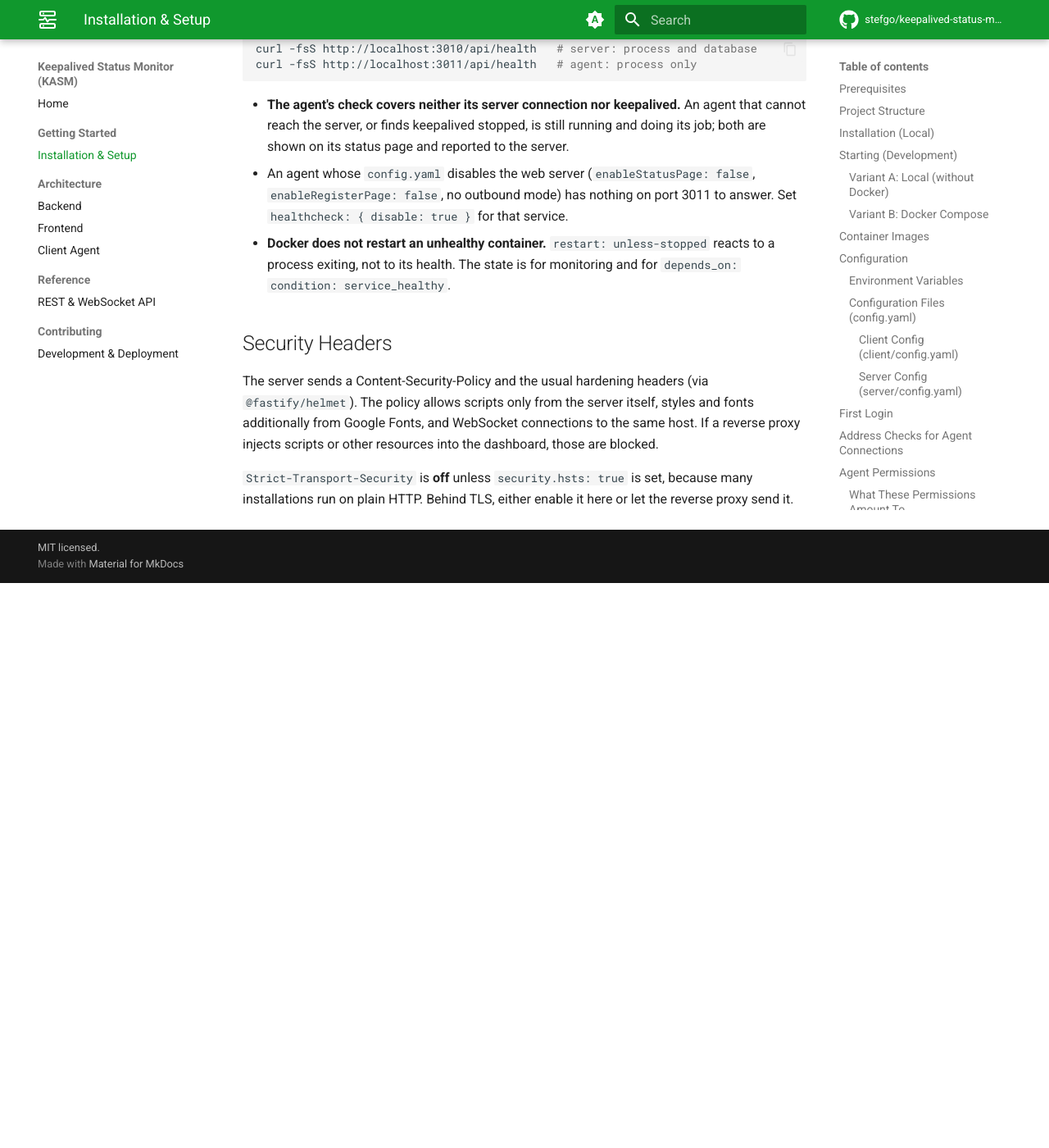
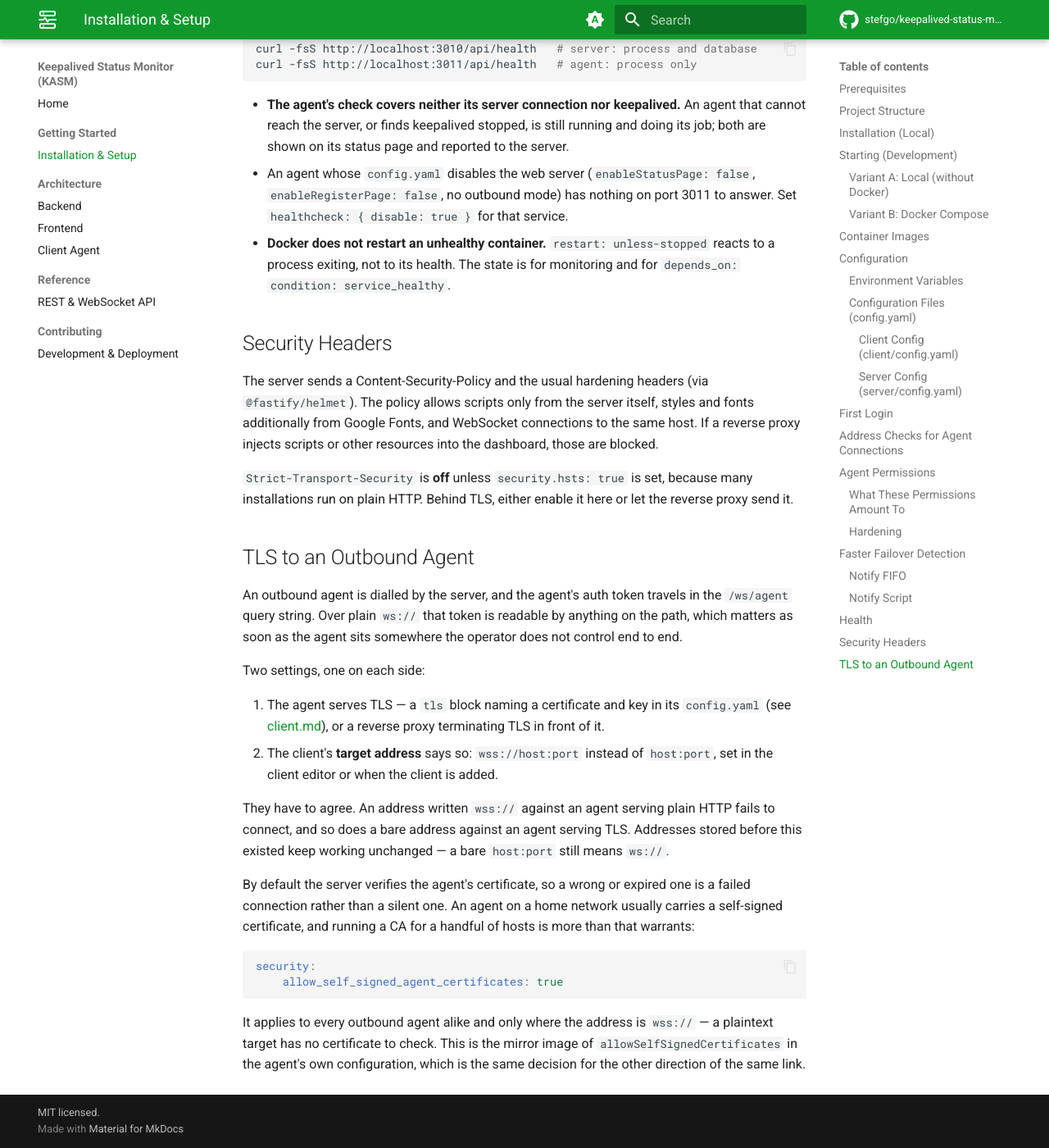
Before and after one commit to stefgo/keepalived-status-monitor, an MkDocs documentation site: the page built from docs/install.md, in a window 1280 px wide and 1400 px high, scrolled down 10852 px. Shown: the whole window at 82% size. Built offline with MkDocs 1.6.1 and Material for MkDocs 9.7.7, drawn with Linux system fonts in a browser that asks for light colours; comment, search, counter and statistics services are not loaded; before the commit the page ends 11563 px from its top, so only the background shows below that.

Commit message:
docs: Describe TLS for outbound agent connections
Covers both halves of the setting, since neither works alone: the tls block in
the agent's config.yaml and the wss:// prefix on the client's target address.
Says what happens when the two disagree, and that an address stored before this
existed keeps meaning what it did.

Also records the new server setting for agents with a self-signed certificate,
and that the secrets on the agent's two WebSocket routes are now compared in
constant time.

Co-Authored-By: Claude Opus 5 <noreply@anthropic.com>

````diff
--- a/docs/install.md
+++ b/docs/install.md
@@ -383,3 +383,34 @@ reverse proxy injects scripts or other resources into the dashboard, those are b
 `Strict-Transport-Security` is **off** unless `security.hsts: true` is set, because many
 installations run on plain HTTP. Behind TLS, either enable it here or let the reverse proxy
 send it.
+
+## TLS to an Outbound Agent
+
+An outbound agent is dialled by the server, and the agent's auth token travels in the
+`/ws/agent` query string. Over plain `ws://` that token is readable by anything on the path,
+which matters as soon as the agent sits somewhere the operator does not control end to end.
+
+Two settings, one on each side:
+
+1. The agent serves TLS — a `tls` block naming a certificate and key in its `config.yaml`
+   (see [client.md](client.md)), or a reverse proxy terminating TLS in front of it.
+2. The client's **target address** says so: `wss://host:port` instead of `host:port`, set in
+   the client editor or when the client is added.
+
+They have to agree. An address written `wss://` against an agent serving plain HTTP fails to
+connect, and so does a bare address against an agent serving TLS. Addresses stored before
+this existed keep working unchanged — a bare `host:port` still means `ws://`.
+
+By default the server verifies the agent's certificate, so a wrong or expired one is a failed
+connection rather than a silent one. An agent on a home network usually carries a self-signed
+certificate, and running a CA for a handful of hosts is more than that warrants:
+
+```yaml
+security:
+    allow_self_signed_agent_certificates: true
+```
+
+It applies to every outbound agent alike and only where the address is `wss://` — a plaintext
+target has no certificate to check. This is the mirror image of `allowSelfSignedCertificates`
+in the agent's own configuration, which is the same decision for the other direction of the
+same link.
````
Also changed, not shown: docs/api.md (+2 -2 lines), docs/backend.md (+1 -1 lines), docs/client.md (+20 -0 lines).
